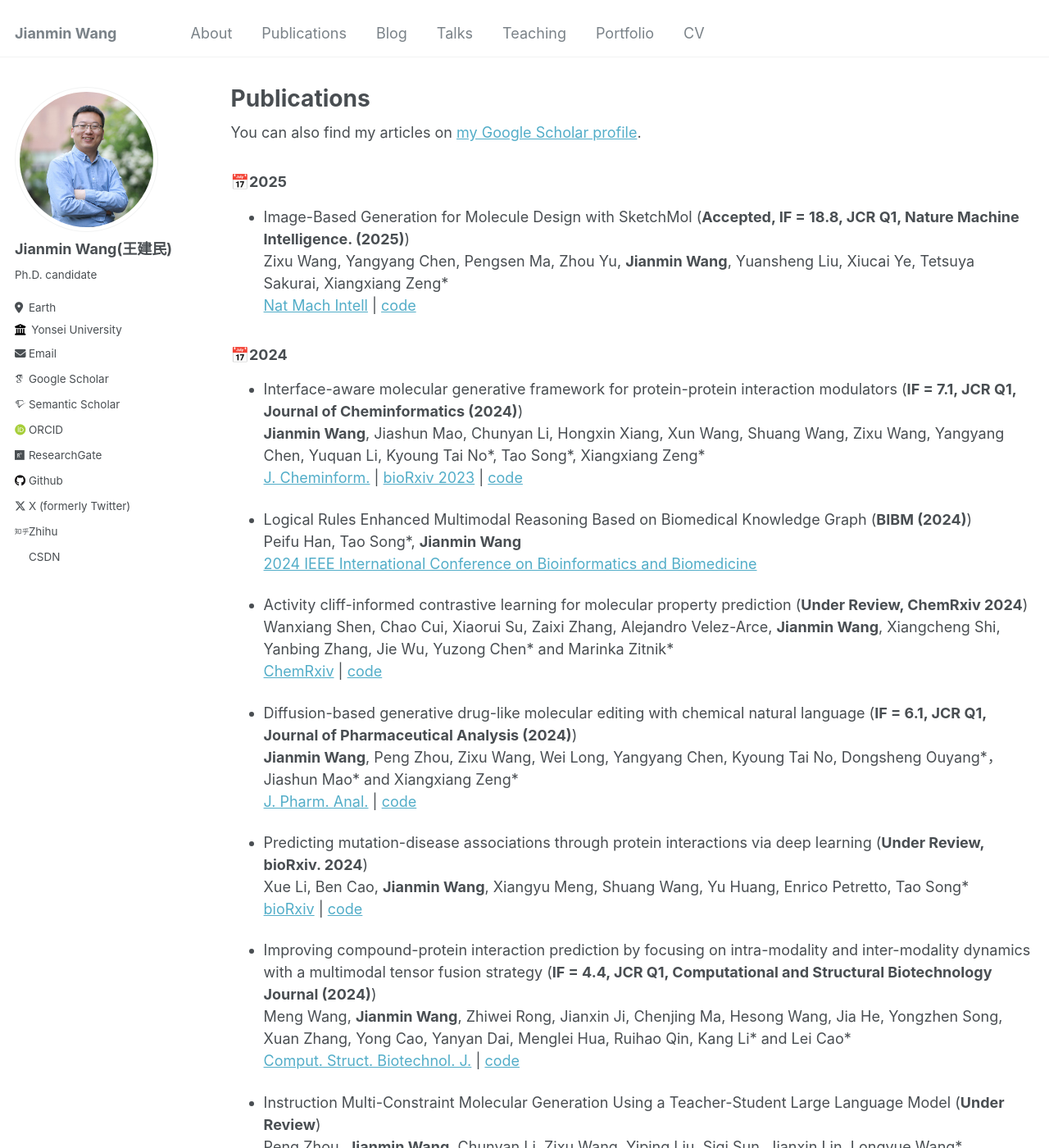
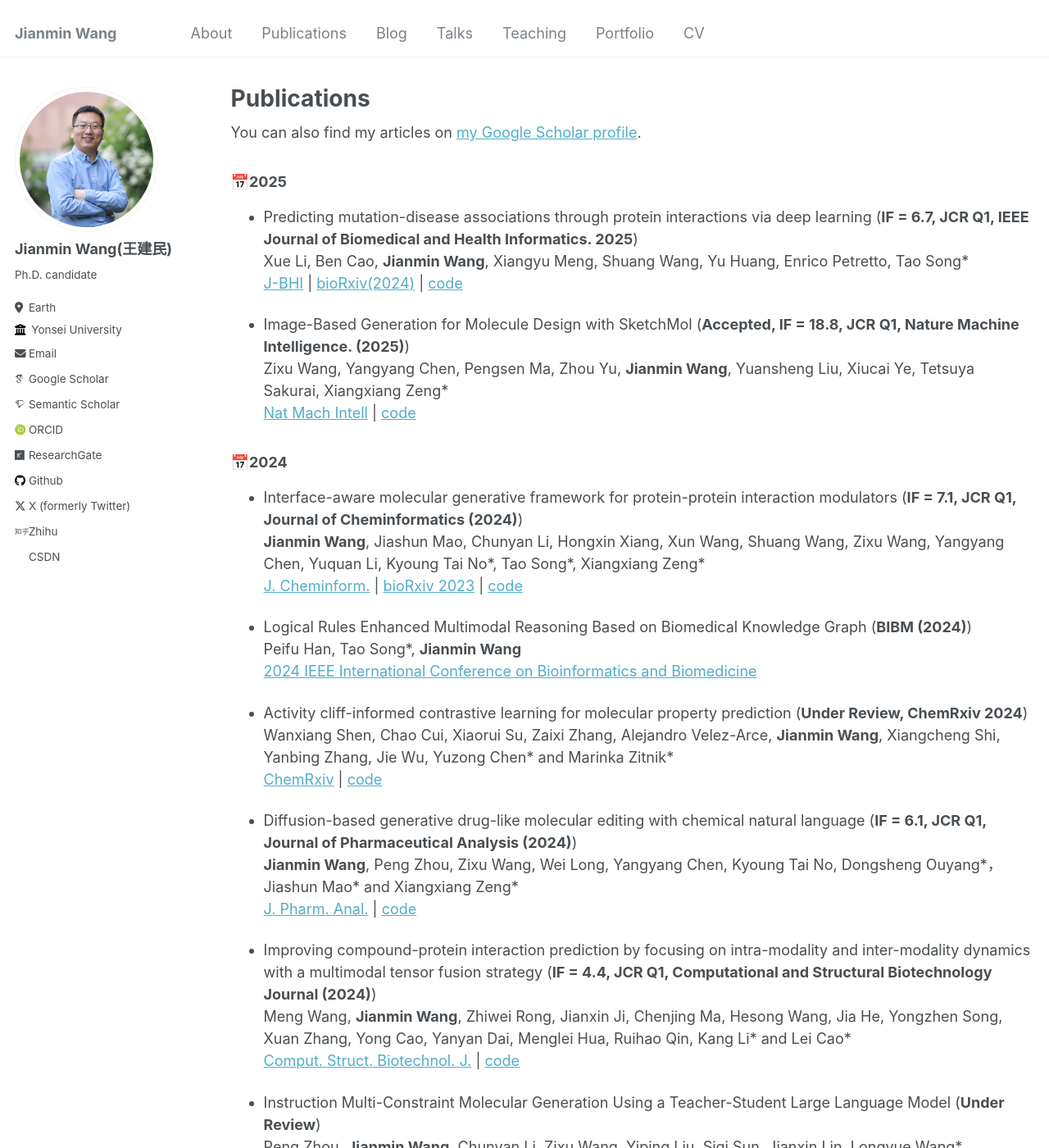
Before and after one commit to Jianmin2drugai/Jianmin2drugai.github.io, a Jekyll site: the page built from _pages/publications.md, in a window 1280 px wide and 1400 px high. Shown: the whole window at 82% size. Built offline with Jekyll 4.4.1, drawn with Linux system fonts in a browser that asks for light colours; some web fonts are replaced.

Commit message:
Update publications.md

```diff
--- a/_pages/publications.md
+++ b/_pages/publications.md
@@ -17,6 +17,9 @@ author_profile: true
 
 ### &#x1F4C5;2025
 
+*   Predicting mutation-disease associations through protein interactions via deep learning (**IF = 6.7, JCR Q1, IEEE Journal of Biomedical and Health Informatics. 2025**)
+    Xue Li, Ben Cao, **Jianmin Wang**, Xiangyu Meng, Shuang Wang, Yu Huang, Enrico Petretto, Tao Song\*
+    [J-BHI](https://doi.org/10.1101/2024.08.06.606730) | [bioRxiv(2024)](https://doi.org/10.1101/2024.08.06.606730) | [code](https://github.com/xueleecs/CGM)
 
 *   Image-Based Generation for Molecule Design with SketchMol (**Accepted, IF = 18.8, JCR Q1, Nature Machine Intelligence. (2025)**)
     Zixu Wang, Yangyang Chen, Pengsen Ma, Zhou Yu, **Jianmin Wang**, Yuansheng Liu, Xiucai Ye, Tetsuya Sakurai, Xiangxiang Zeng\*
@@ -39,10 +42,6 @@ author_profile: true
 *   Diffusion-based generative drug-like molecular editing with chemical natural language (**IF = 6.1, JCR Q1, Journal of Pharmaceutical Analysis (2024)**)
     **Jianmin Wang**, Peng Zhou, Zixu Wang, Wei Long, Yangyang Chen, Kyoung Tai No, Dongsheng Ouyang\*，Jiashun Mao\* and Xiangxiang Zeng\*
     [J. Pharm. Anal.](https://doi.org/10.1016/j.jpha.2024.101137) | [code](https://github.com/AspirinCode/DiffIUPAC)
-
-*   Predicting mutation-disease associations through protein interactions via deep learning (**Under Review, bioRxiv. 2024**)
-    Xue Li, Ben Cao, **Jianmin Wang**, Xiangyu Meng, Shuang Wang, Yu Huang, Enrico Petretto, Tao Song\*
-    [bioRxiv](https://doi.org/10.1101/2024.08.06.606730) | [code](https://github.com/xueleecs/CGM)
 
 *   Improving compound-protein interaction prediction by focusing on intra-modality and inter-modality dynamics with a multimodal tensor fusion strategy (**IF = 4.4, JCR Q1, Computational and Structural Biotechnology Journal (2024)**)
     Meng Wang, **Jianmin Wang**, Zhiwei Rong, Jianxin Ji, Chenjing Ma, Hesong Wang, Jia He, Yongzhen Song, Xuan Zhang, Yong Cao, Yanyan Dai, Menglei Hua, Ruihao Qin, Kang Li\* and Lei Cao\*
```
